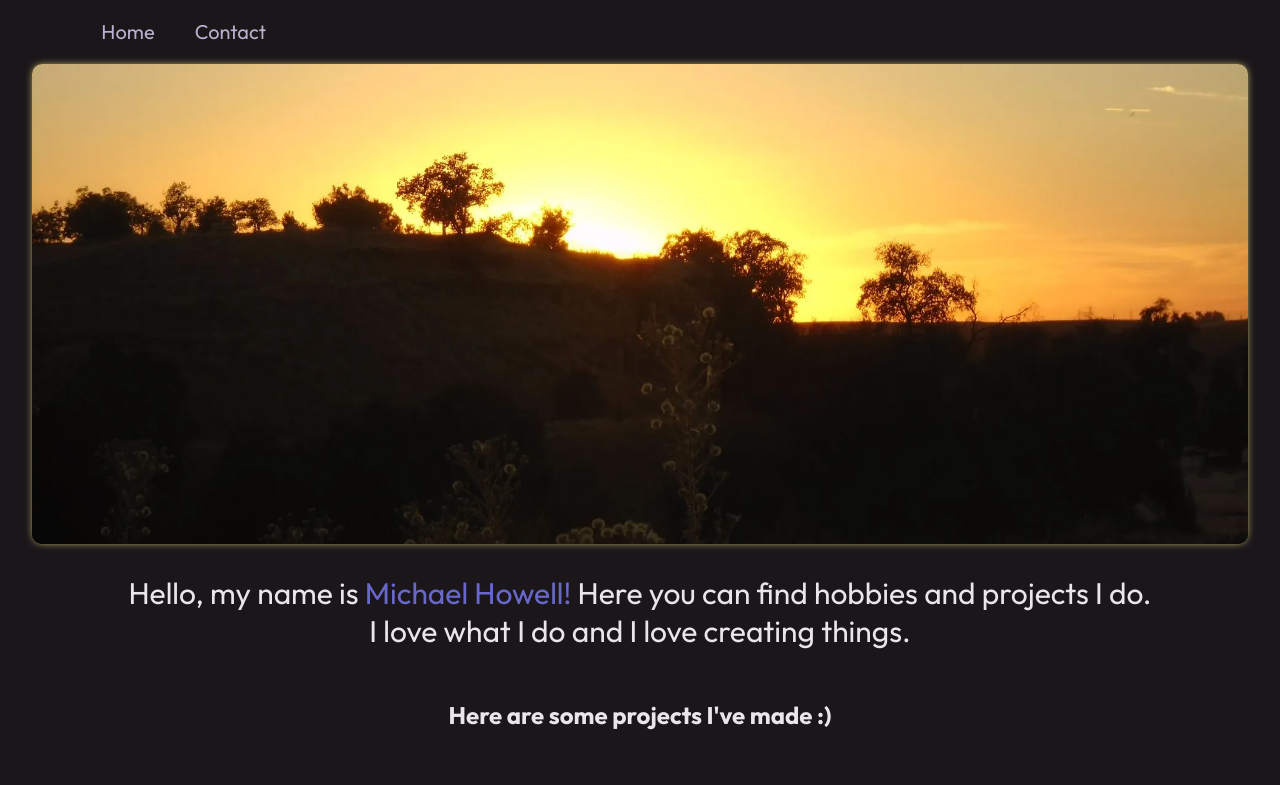
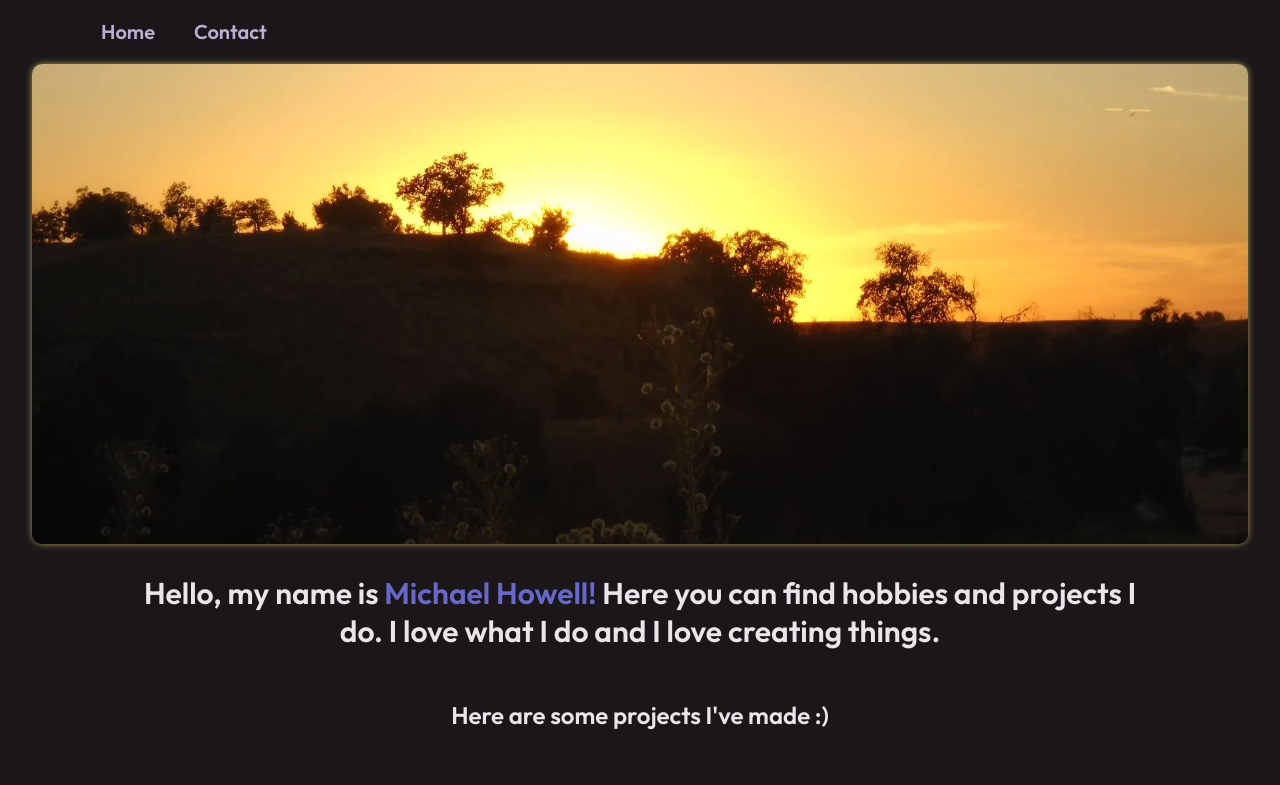
Before and after one commit to MichaelHowe11/portfolio2, a plain HTML site: page index.html in a window 1280 px wide. Shown: the top 785 px of the page. Drawn offline with Linux system fonts and the light colour scheme.

Commit message:
font update
added local fonts, loads faster.

```diff
--- a/index.html
+++ b/index.html
@@ -8,10 +8,7 @@
     <link rel="stylesheet" href="/styles/style.css">
     <script src="/scripts/fade.js"></script>
     <script src="/scripts/copyshow.js"></script>
-    <link rel="preconnect" href="https://fonts.googleapis.com">
-    <link rel="preconnect" href="https://fonts.gstatic.com" crossorigin>
-    <link href="https://fonts.googleapis.com/css2?family=Outfit:wght@100..900&display=swap" rel="stylesheet">
-    <link href="https://fonts.googleapis.com/css2?family=Pacifico&display=swap" rel="stylesheet">
+
 
 </head>
 
--- a/styles/style.css
+++ b/styles/style.css
@@ -1,11 +1,19 @@
-.pacifico-regular {
-    font-family: "Pacifico", cursive;
-    font-weight: 400;
+@font-face {
+    font-family: 'outfit';
+    src: url('/fonts/Outfit-SemiBold.ttf');
+    font-weight: normal;
+    font-style: normal;
+}
+
+@font-face {
+    font-family: 'pacifico';
+    src: url('/fonts/Pacifico-Regular.ttf');
+    font-weight: normal;
     font-style: normal;
 }
 
 body {
-    font-family: "Outfit", sans-serif;
+    font-family: "outfit", sans-serif;
 
     background-color: #1a161a;
     color: #E9E5E9;
@@ -64,7 +72,7 @@ a {
     justify-content: center;
     width: 100vw;
     font-size: 2vw;
-    font-family: "Pacifico", cursive;
+    font-family: "pacifico", cursive;
 }
 
 .hello img {
```
Also changed, not shown: fonts/Outfit-SemiBold.ttf (added), fonts/Pacifico-Regular.ttf (added).
